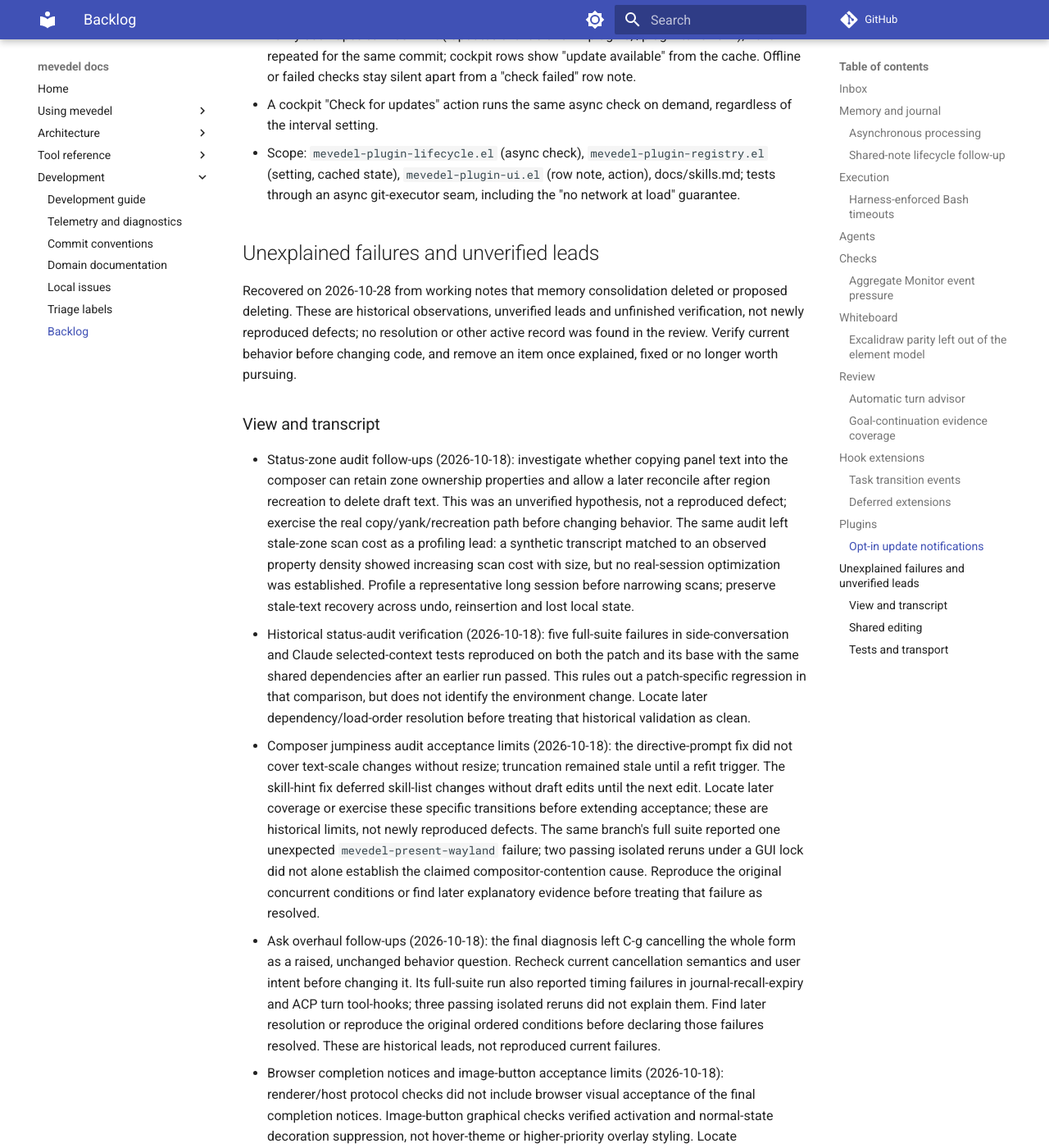
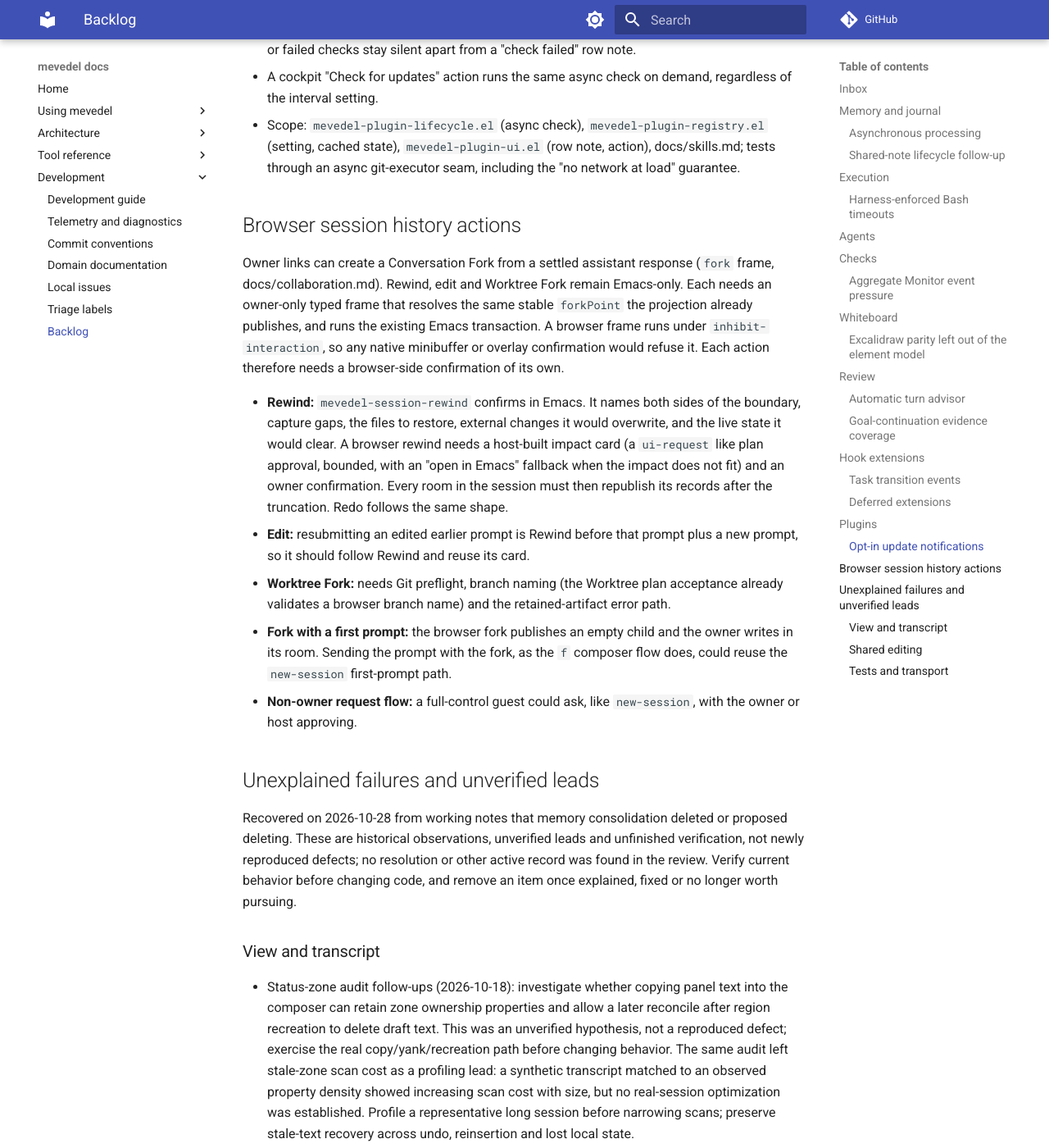
Before and after one commit to FrauH0lle/mevedel, an MkDocs documentation site: the page built from docs/backlog.md, in a window 1280 px wide and 1400 px high, scrolled down 4922 px. Shown: the whole window at 82% size. Built offline with MkDocs 1.6.1 and Material for MkDocs 9.7.7, drawn with Linux system fonts in a browser that asks for light colours; comment, search, counter and statistics services are not loaded; some of the changed text lies outside the part shown.

Commit message:
Add owner-only Conversation Fork from the browser viewer
Each settled turn's last assistant record now carries its stable
forkPoint.  An owner link shows Fork from here under it and sends a
typed fork frame; the host runs mevedel-session-fork-create, starts a
room for the child, and answers through the new-session reply, so the
viewer's existing notice flow settles it.  Other guests are ignored.

Rewind, edit, Worktree Fork, a fork's first prompt and a non-owner
request flow stay Emacs-only; the backlog entry lists what each needs.

```diff
--- a/docs/backlog.md
+++ b/docs/backlog.md
@@ -205,6 +204,34 @@
   docs/skills.md; tests through an async git-executor seam, including the
   "no network at load" guarantee.
 
+## Browser session history actions
+
+Owner links can create a Conversation Fork from a settled assistant response
+(`fork` frame, docs/collaboration.md). Rewind, edit and Worktree Fork remain
+Emacs-only. Each needs an owner-only typed frame that resolves the same stable
+`forkPoint` the projection already publishes, and runs the existing Emacs
+transaction. A browser frame runs under `inhibit-interaction`, so any native
+minibuffer or overlay confirmation would refuse it. Each action therefore
+needs a browser-side confirmation of its own.
+
+- **Rewind:** `mevedel-session-rewind` confirms in Emacs. It names both sides
+  of the boundary, capture gaps, the files to restore, external changes it
+  would overwrite, and the live state it would clear. A browser rewind needs
+  a host-built impact card (a `ui-request` like plan approval, bounded, with
+  an "open in Emacs" fallback when the impact does not fit) and an owner
+  confirmation. Every room in the session must then republish its records
+  after the truncation. Redo follows the same shape.
+- **Edit:** resubmitting an edited earlier prompt is Rewind before that
+  prompt plus a new prompt, so it should follow Rewind and reuse its card.
+- **Worktree Fork:** needs Git preflight, branch naming (the Worktree plan
+  acceptance already validates a browser branch name) and the retained-artifact
+  error path.
+- **Fork with a first prompt:** the browser fork publishes an empty child and
+  the owner writes in its room. Sending the prompt with the fork, as the `f`
+  composer flow does, could reuse the `new-session` first-prompt path.
+- **Non-owner request flow:** a full-control guest could ask, like
+  `new-session`, with the owner or host approving.
+
 ## Unexplained failures and unverified leads
 
 Recovered on 2026-10-28 from working notes that memory consolidation deleted
```
Also changed, not shown: other parts of docs/backlog.md (+0 -1 lines), docs/collaboration.md (+17 -3 lines), docs/sessions.md (+4 -0 lines), relay/README.md (+3 -0 lines), 10 other files.
